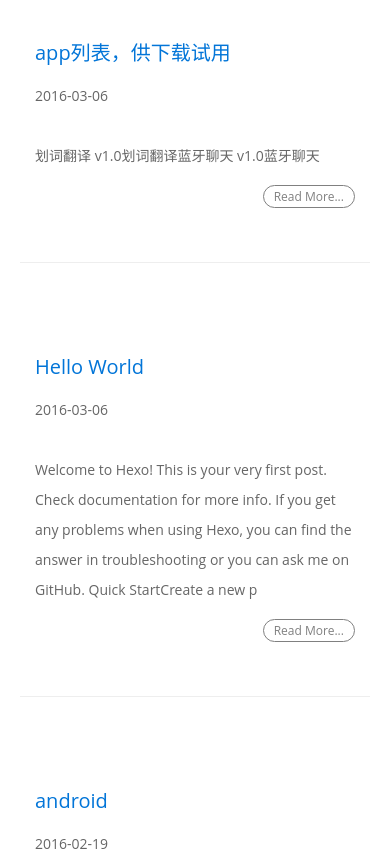
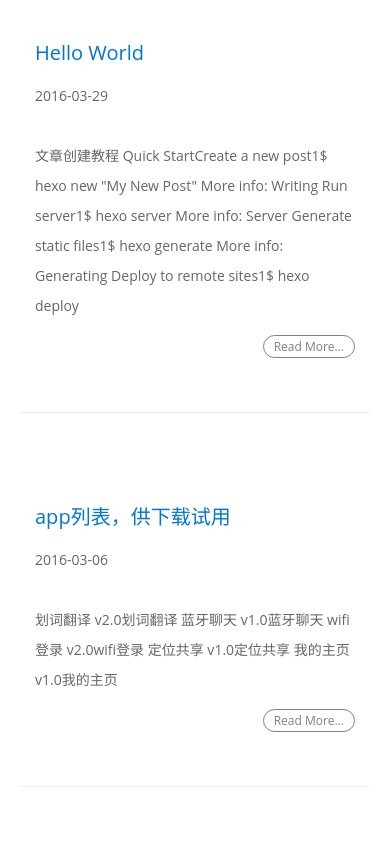
Before and after one commit to Joehzd/Joehzd.github.io, a plain HTML site: page index.html in a window 390 px wide. Shown: the part 900-1756 px from the top of the page. Drawn offline with Linux system fonts and the light colour scheme; a web font is replaced by a local one.

Commit message:
Site updated: 2016-03-29 16:55:15

```diff
--- a/index.html
+++ b/index.html
@@ -228,6 +228,44 @@
         <div class="row">
             <div class="col-md-8 col-md-offset-2 opening-statement">
                 <div class="col-md-4">
+                    <h3><a href="/2016/03/29/hello-world/">Hello World</a></h3>
+                    <span>
+                        <span class="post-meta">
+      <time datetime="2016-03-29T08:52:29.168Z" itemprop="datePublished">
+          2016-03-29
+      </time>
+
+</span>
+                    </span>
+                </div>
+                <div class="col-md-8">
+                    <p>
+
+                        文章创建教程
+Quick StartCreate a new post1$ hexo new "My New Post"
+More info: Writing
+Run server1$ hexo server
+More info: Server
+Generate static files1$ hexo generate
+More info: Generating
+Deploy to remote sites1$ hexo deploy
+
+
+                    </p>
+
+                    <p class="pull-right readMore">
+                        <a href="/2016/03/29/hello-world/">Read More...</a>
+                    </p>
+
+                </div>
+                <div class="clearfix"></div>
+                <hr class="nogutter">
+            </div>
+        </div>
+
+        <div class="row">
+            <div class="col-md-8 col-md-offset-2 opening-statement">
+                <div class="col-md-4">
                     <h3><a href="/2016/03/06/app/">app列表，供下载试用</a></h3>
                     <span>
                         <span class="post-meta">
@@ -242,7 +280,11 @@
                     <p>
 
 
-划词翻译 v1.0划词翻译蓝牙聊天 v1.0蓝牙聊天
+划词翻译 v2.0划词翻译
+蓝牙聊天 v1.0蓝牙聊天
+wifi登录 v2.0wifi登录
+定位共享 v1.0定位共享
+我的主页 v1.0我的主页
 
 
 
@@ -250,37 +292,6 @@
 
                     <p class="pull-right readMore">
                         <a href="/2016/03/06/app/">Read More...</a>
-                    </p>
-
-                </div>
-                <div class="clearfix"></div>
-                <hr class="nogutter">
-            </div>
-        </div>
-
-        <div class="row">
-            <div class="col-md-8 col-md-offset-2 opening-statement">
-                <div class="col-md-4">
-                    <h3><a href="/2016/03/06/hello-world/">Hello World</a></h3>
-                    <span>
-                        <span class="post-meta">
-      <time datetime="2016-03-06T07:34:13.144Z" itemprop="datePublished">
-          2016-03-06
-      </time>
-
-</span>
-                    </span>
-                </div>
-                <div class="col-md-8">
-                    <p>
-
-                        Welcome to Hexo! This is your very first post. Check documentation for more info. If you get any problems when using Hexo, you can find the answer in troubleshooting or you can ask me on GitHub.
-Quick StartCreate a new p
-
-                    </p>
-
-                    <p class="pull-right readMore">
-                        <a href="/2016/03/06/hello-world/">Read More...</a>
                     </p>
 
                 </div>
```
Also changed, not shown: 2016/02/19/android/index.html (+2 -2 lines), 2016/03/06/app/index.html (+11 -3 lines), 2016/03/29/hello-world/index.html (renamed from 2016/03/06/hello-world/index.html, +6 -10 lines), archives/2016/03/index.html (+4 -4 lines), archives/2016/index.html (+4 -4 lines), archives/index.html (+4 -4 lines).
